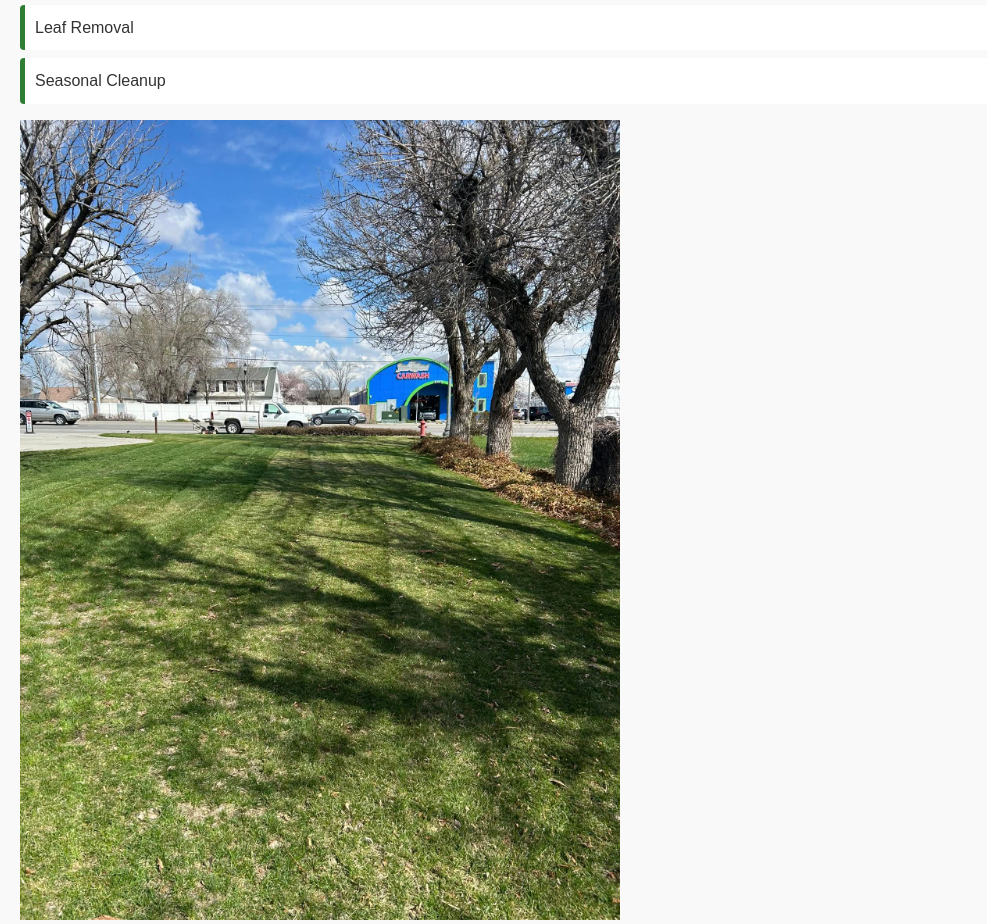
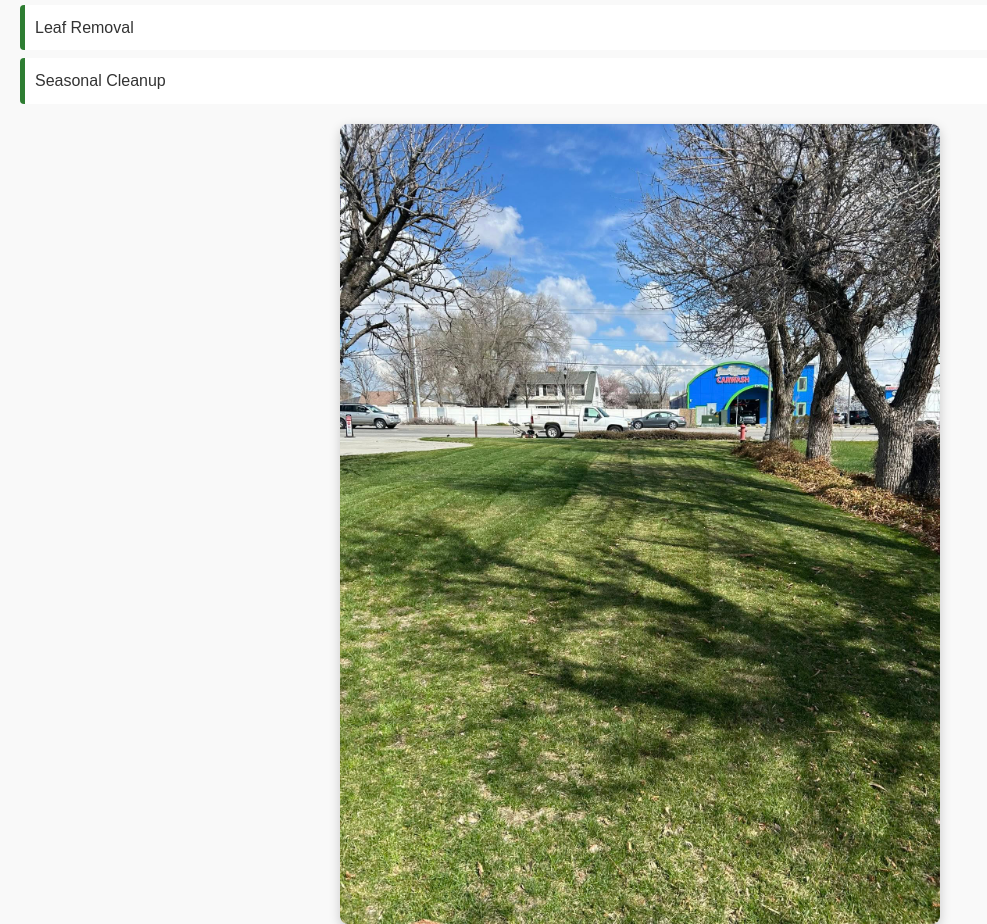
Before and after one commit to Crispyrice78/monster-lawn-mowing, a plain HTML site: page index.html in a window 1280 px wide. Shown: the part 534-1458 px from the top of the page, without its empty margins (0-987 px from the left). Drawn offline with Linux system fonts and the light colour scheme.

Commit message:
Update styles.css

```diff
--- a/styles.css
+++ b/styles.css
@@ -57,3 +57,10 @@ footer {
   background: #eee;
   margin-top: 20px;
 }
+/* Service photo styling */
+main img {
+  display: block;
+  margin: 20px auto;
+  border-radius: 8px;
+  box-shadow: 0 4px 12px rgba(0,0,0,0.2);
+}
```
